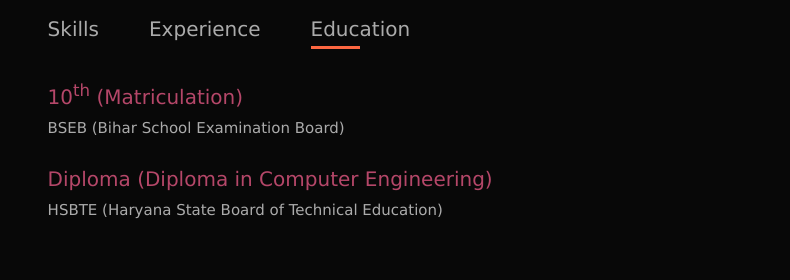
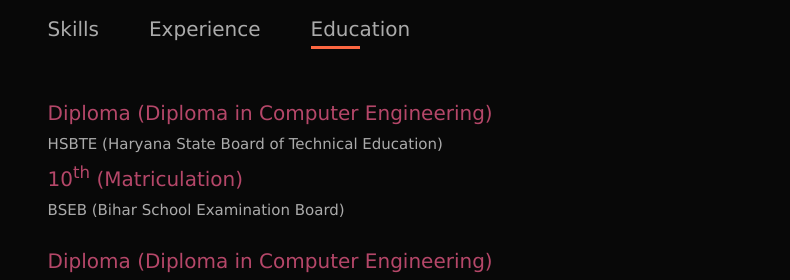
Before and after one commit to AbdurRahmanG/abdurrahmang.github.io, a plain HTML site: page index.html in a window 1280 px wide. Both pictures are taken after a click on the element "Education". Shown: the part 982-1262 px from the top of the page, 490-1280 px from the left. Drawn offline with Linux system fonts and the light colour scheme.

Commit message:
Update index.html

```diff
--- a/index.html
+++ b/index.html
@@ -215,6 +215,25 @@ SSSssshhhhh!! The code starts below
 
           <!-- Education -->
           <div id="education" class="tabContents tabEducation">
+            <ul>
+
+              <li class="tabDetailTitle">
+
+                Diploma (Diploma in Computer Engineering)
+
+              </li>
+
+              <ul>
+
+                <li class="skills">
+
+                  HSBTE (Haryana State Board of Technical Education)
+
+                </li>
+
+              </ul>
+
+            </ul>
             <ul>
               <li class="tabDetailTitle tabDetailTitleFirst">
                 10<sup>th</sup> (Matriculation)
```
